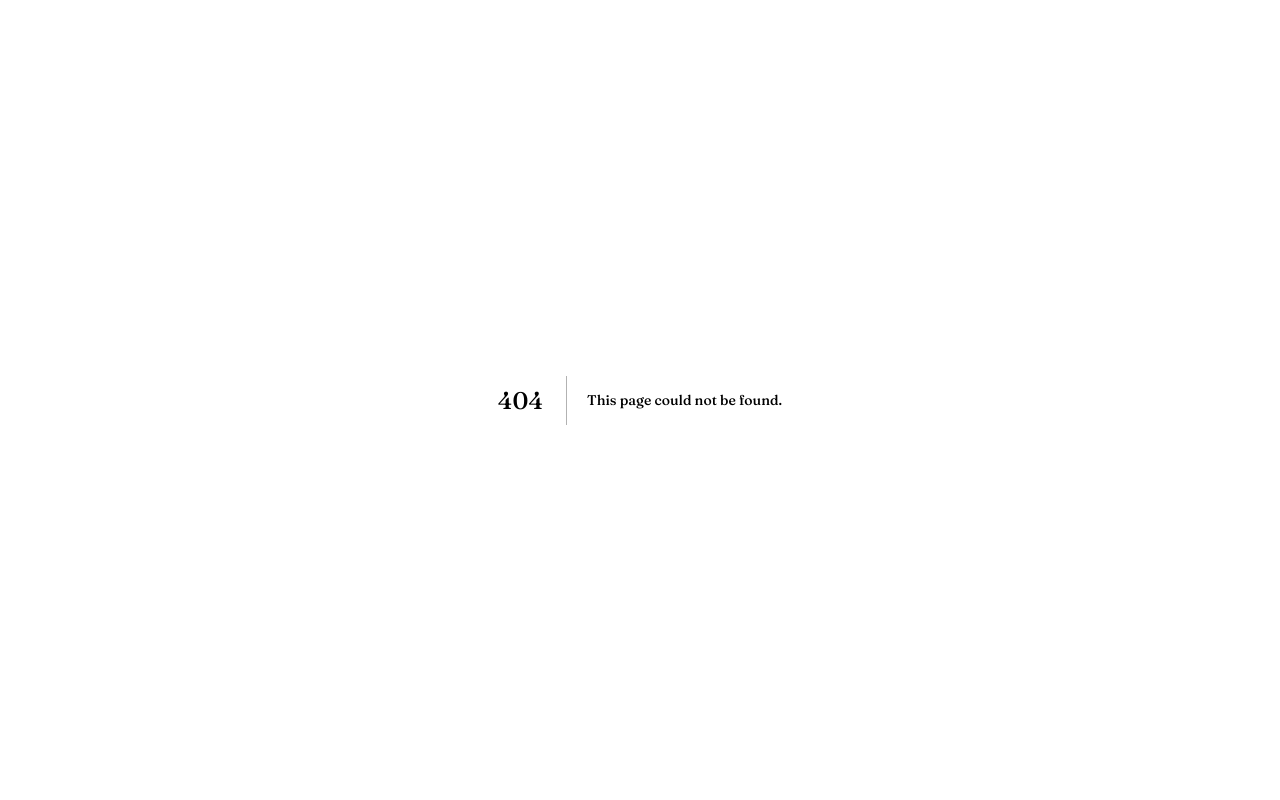
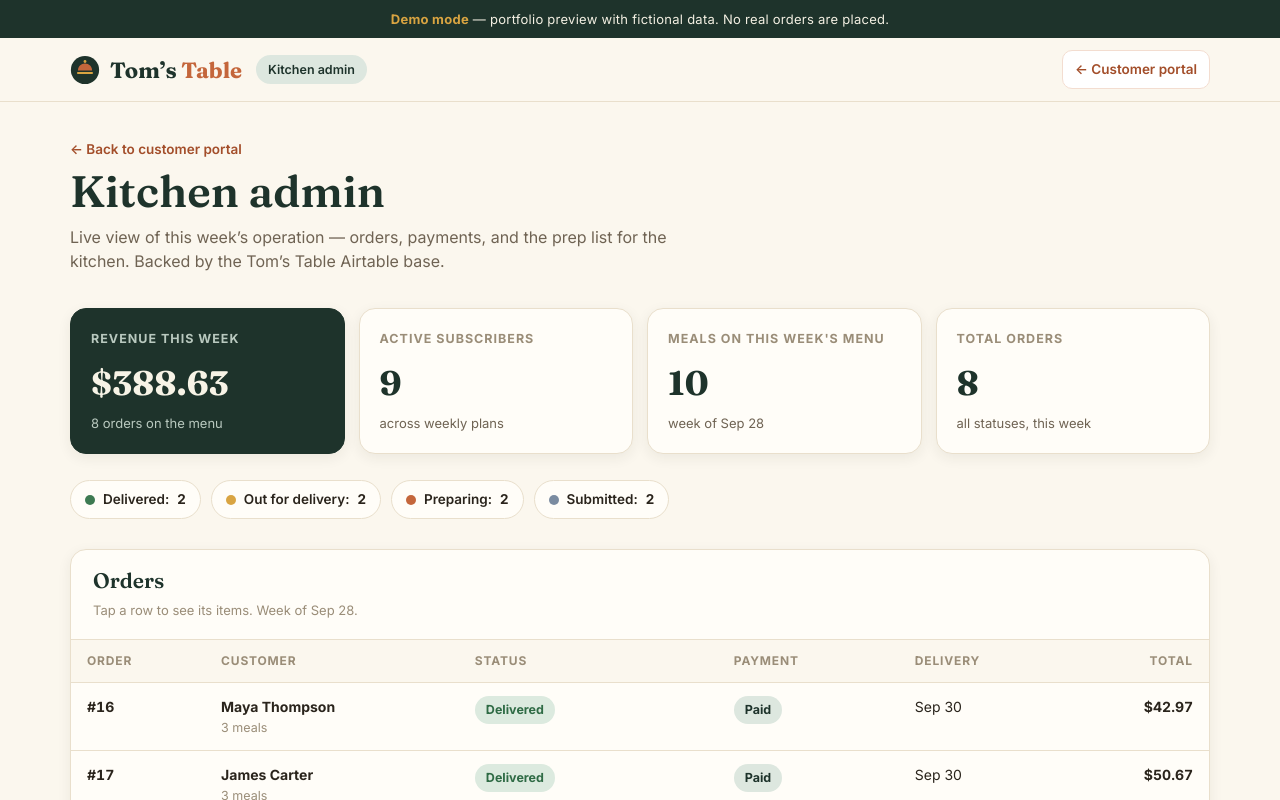
Before and after one commit to Iodine-53/toms-table-portal, a Next.js app in the folder app/: page /admin in a window 1280 px wide. Before the commit this address had no page. Shown: the top 800 px of the page. Built offline with nearby package versions, Linux system fonts and the light colour scheme.

Commit message:
Add app/app/admin/page.jsx

```diff
--- /dev/null
+++ b/app/app/admin/page.jsx
@@ -0,0 +1,225 @@
+"use client";
+
+import { useState } from "react";
+import Link from "next/link";
+import data from "../../lib/portal-data.json";
+
+const money = (n) => `$${n.toFixed(2)}`;
+
+const STATUS_PILL = {
+  Delivered: "pill-delivered",
+  "Out for delivery": "pill-transit",
+  Preparing: "pill-preparing",
+  Submitted: "pill-submitted",
+};
+const STATUS_DOT = {
+  Delivered: "dot-delivered",
+  "Out for delivery": "dot-transit",
+  Preparing: "dot-preparing",
+  Submitted: "dot-submitted",
+};
+const PAY_PILL = { Paid: "pill-paid", Pending: "pill-pending", Failed: "pill-failed" };
+
+function fmtDate(iso) {
+  if (!iso) return "—";
+  return new Date(iso + "T12:00:00").toLocaleDateString("en-US", {
+    month: "short",
+    day: "numeric",
+  });
+}
+
+export default function Admin() {
+  const { stats, statusCounts, orders, fulfillment, menu } = data;
+  const [expanded, setExpanded] = useState(null);
+
+  const statCards = [
+    { label: "Revenue this week", value: money(stats.revenue), sub: `${stats.totalOrders} orders on the menu`, accent: true },
+    { label: "Active subscribers", value: stats.activeSubscribers, sub: "across weekly plans" },
+    { label: "Meals on this week's menu", value: stats.mealsOnMenu, sub: `week of ${fmtDate(menu.weekCommencing)}` },
+    { label: "Total orders", value: stats.totalOrders, sub: "all statuses, this week" },
+  ];
+
+  return (
+    <>
+      <div className="demo-banner">
+        <strong>Demo mode</strong> — portfolio preview with fictional data. No real
+        orders are placed.
+      </div>
+
+      <header className="site-header">
+        <div className="header-inner">
+          <Link href="/" className="brand">
+            <svg width="30" height="30" viewBox="0 0 34 34" aria-hidden="true">
+              <circle cx="17" cy="17" r="16" fill="#1e332b" />
+              <path d="M9 20.5h16" stroke="#d9a441" strokeWidth="2.2" strokeLinecap="round" />
+              <path d="M17 9.5c-4.6 0-8 3.4-8 8h16c0-4.6-3.4-8-8-8z" fill="#c4663b" />
+              <circle cx="17" cy="7.4" r="1.6" fill="#d9a441" />
+            </svg>
+            <span className="brand-name">
+              Tom&rsquo;s <em>Table</em>
+            </span>
+          </Link>
+          <span className="week-pill">Kitchen admin</span>
+          <div className="header-spacer" />
+          <Link href="/" className="admin-link">
+            ← Customer portal
+          </Link>
+        </div>
+      </header>
+
+      <main className="wrap">
+        <div className="admin-head">
+          <Link href="/" className="back-link">
+            ← Back to customer portal
+          </Link>
+          <h1>Kitchen admin</h1>
+          <p>
+            Live view of this week&rsquo;s operation — orders, payments, and the
+            prep list for the kitchen. Backed by the Tom&rsquo;s Table Airtable
+            base.
+          </p>
+        </div>
+
+        <div className="stat-grid">
+          {statCards.map((s) => (
+            <div key={s.label} className={`stat-card${s.accent ? " accent" : ""}`}>
+              <div className="stat-label">{s.label}</div>
+              <div className="stat-value">{s.value}</div>
+              <div className="stat-sub">{s.sub}</div>
+            </div>
+          ))}
+        </div>
+
+        <div className="status-strip" aria-label="Orders by status">
+          {Object.entries(statusCounts).map(([st, n]) => (
+            <span key={st} className="status-chip">
+              <span className={`dot ${STATUS_DOT[st] ?? ""}`} />
+              {st}: <strong>{n}</strong>
+            </span>
+          ))}
+        </div>
+
+        <section className="panel">
+          <div className="panel-head">
+            <h2>Orders</h2>
+            <p>Tap a row to see its items. Week of {fmtDate(menu.weekCommencing)}.</p>
+          </div>
+          <div className="table-scroll">
+            <table className="orders">
+              <thead>
+                <tr>
+                  <th>Order</th>
+                  <th>Customer</th>
+                  <th>Status</th>
+                  <th>Payment</th>
+                  <th>Delivery</th>
+                  <th style={{ textAlign: "right" }}>Total</th>
+                </tr>
+              </thead>
+              <tbody>
+                {orders.map((o) => (
+                  <>
+                    <tr
+                      key={o.ref}
+                      className="expandable"
+                      onClick={() => setExpanded(expanded === o.ref ? null : o.ref)}
+                    >
+                      <td className="money">#{o.ref}</td>
+                      <td>
+                        <strong>{o.customerName}</strong>
+                        <div style={{ fontSize: 12.5, color: "var(--ink-faint)" }}>
+                          {o.items.reduce((s, i) => s + i.qty, 0)} meals
+                        </div>
+                      </td>
+                      <td>
+                        <span className={`pill ${STATUS_PILL[o.status] ?? ""}`}>{o.status}</span>
+                      </td>
+                      <td>
+                        <span className={`pill ${PAY_PILL[o.paymentStatus] ?? ""}`}>
+                          {o.paymentStatus}
+                        </span>
+                      </td>
+                      <td>{fmtDate(o.deliveryDate)}</td>
+                      <td className="money" style={{ textAlign: "right" }}>
+                        {money(o.total)}
+                      </td>
+                    </tr>
+                    {expanded === o.ref && (
+                      <tr key={`${o.ref}-items`}>
+                        <td colSpan={6} style={{ background: "#fdf9f0" }}>
+                          {o.items.map((it, i) => (
+                            <div key={i} className="item-line">
+                              <strong>
+                                {it.qty}× {it.mealName}
+                              </strong>{" "}
+                              ({it.portion}) — {money(it.lineTotal)}
+                            </div>
+                          ))}
+                        </td>
+                      </tr>
+                    )}
+                  </>
+                ))}
+              </tbody>
+            </table>
+          </div>
+        </section>
+
+        <section className="panel">
+          <div className="panel-head">
+            <h2>Weekly fulfillment</h2>
+            <p>
+              What the kitchen cooks and shops for. Portions = meal portions
+              ordered this week containing each ingredient.
+            </p>
+          </div>
+          <div className="fulfill-grid">
+            <div className="fulfill-col">
+              <h3>Kitchen prep list</h3>
+              {fulfillment.map((f) => (
+                <div key={f.name} className="kitchen-row">
+                  <span
+                    className={`stock-dot ${f.inStock ? "stock-ok" : "stock-low"}`}
+                    title={f.inStock ? "In stock" : "Out of stock"}
+                  />
+                  <span className="ing-name">{f.name}</span>
+                  <span className="ing-meta">
+                    {f.portions} portion{f.portions === 1 ? "" : "s"}
+                    {f.unit ? ` · ${f.unit}` : ""}
+                  </span>
+                </div>
+              ))}
+            </div>
+            <div className="fulfill-col">
+              <h3>Per-order breakdown</h3>
+              {orders.map((o) => (
+                <div key={o.ref} className="per-order-block">
+                  <div className="per-order-title">
+                    #{o.ref} — {o.customerName}{" "}
+                    <span>
+                      · {o.status} · {fmtDate(o.deliveryDate)}
+                    </span>
+                  </div>
+                  {o.items.map((it, i) => (
+                    <div key={i} className="item-line">
+                      {it.qty}× {it.mealName} ({it.portion})
+                    </div>
+                  ))}
+                </div>
+              ))}
+            </div>
+          </div>
+        </section>
+
+        <footer className="site-footer" style={{ borderTop: "none" }}>
+          <div className="footer-inner">
+            <span>
+              <strong>Tom&rsquo;s Table</strong> — portfolio demo. All people,
+              orders, and menus shown are fictional.
+            </span>
+          </div>
+        </footer>
+      </main>
+    </>
+  );
+}
```
